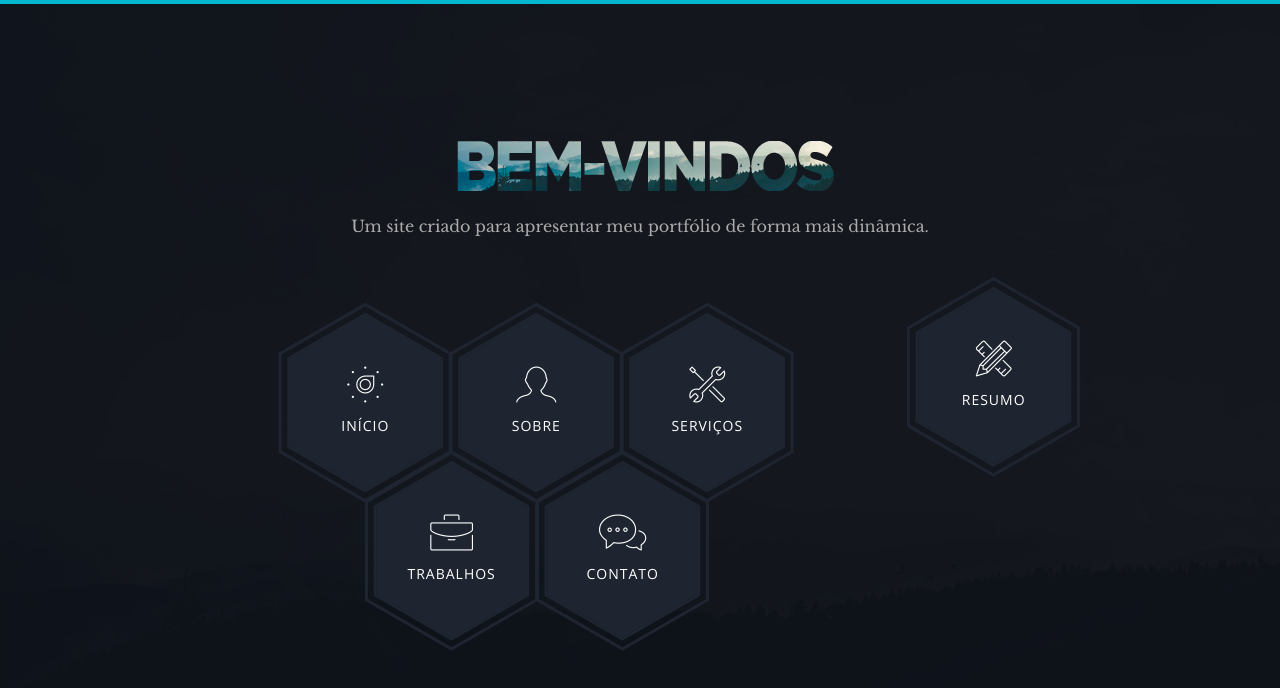
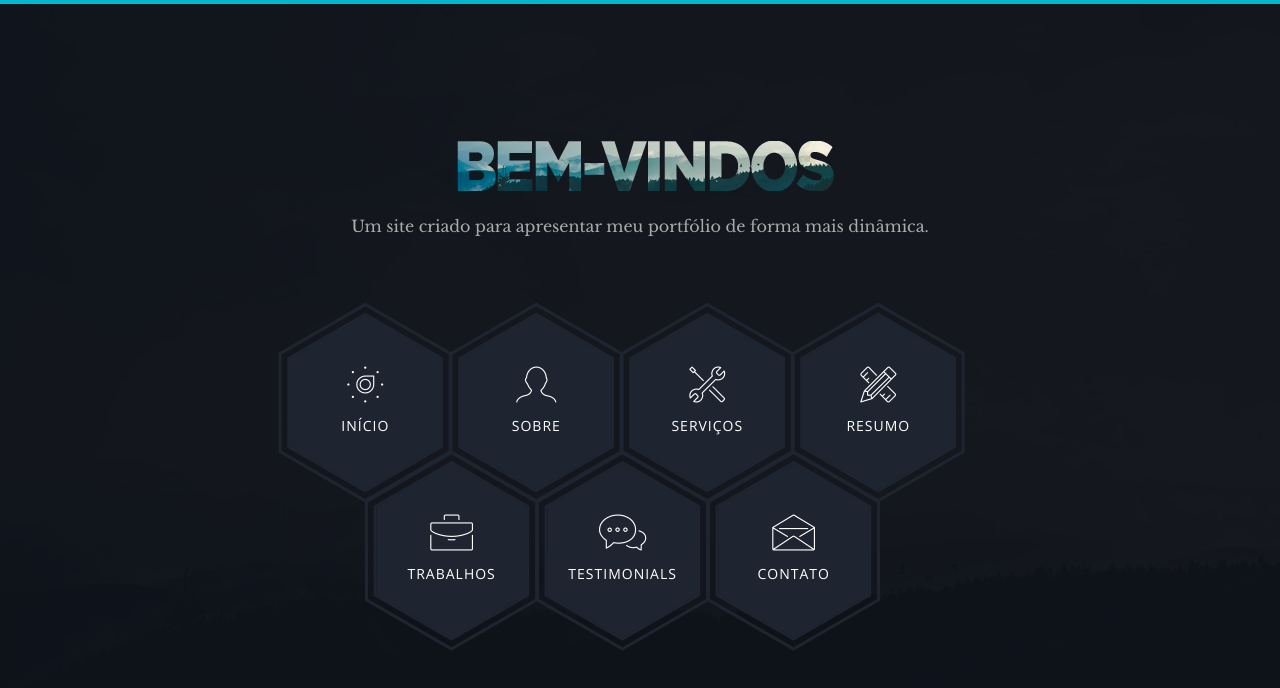
Before and after one commit to P3droCYB/Portf-lio, a website: page index.html in a window 1280 px wide. Drawn offline with nearby package versions, Linux system fonts and the light colour scheme; files whose address does not match are found by name.

Commit message:
Update index.html

```diff
--- a/index.html
+++ b/index.html
@@ -169,6 +169,27 @@
                                                 <span class="icon">
                                                     <i class="tf-chat"></i>
                                                 </span>
+                                                <span class="title">Testimonials</span>
+                                            </span>
+                                            <svg viewbox="0 0 173.20508075688772 200" height="200" width="174" version="1.1" xmlns="http://www.w3.org/2000/svg"><path d="M86.60254037844386 0L173.20508075688772 50L173.20508075688772 150L86.60254037844386 200L0 150L0 50Z" fill="#1e2530"></path></svg>
+                                        </a>
+                                    </div>
+                                    <div class="hexagon-item">
+                                        <div class="hex-item">
+                                            <div></div>
+                                            <div></div>
+                                            <div></div>
+                                        </div>
+                                        <div class="hex-item">
+                                            <div></div>
+                                            <div></div>
+                                            <div></div>
+                                        </div>
+                                        <a href="contact.html" class="hex-content">
+                                            <span class="hex-content-inner">
+                                                <span class="icon">
+                                                    <i class="tf-envelope2"></i>
+                                                </span>
                                                 <span class="title">Contato</span>
                                             </span>
                                             <svg viewbox="0 0 173.20508075688772 200" height="200" width="174" version="1.1" xmlns="http://www.w3.org/2000/svg"><path d="M86.60254037844386 0L173.20508075688772 50L173.20508075688772 150L86.60254037844386 200L0 150L0 50Z" fill="#1e2530"></path></svg>
```
